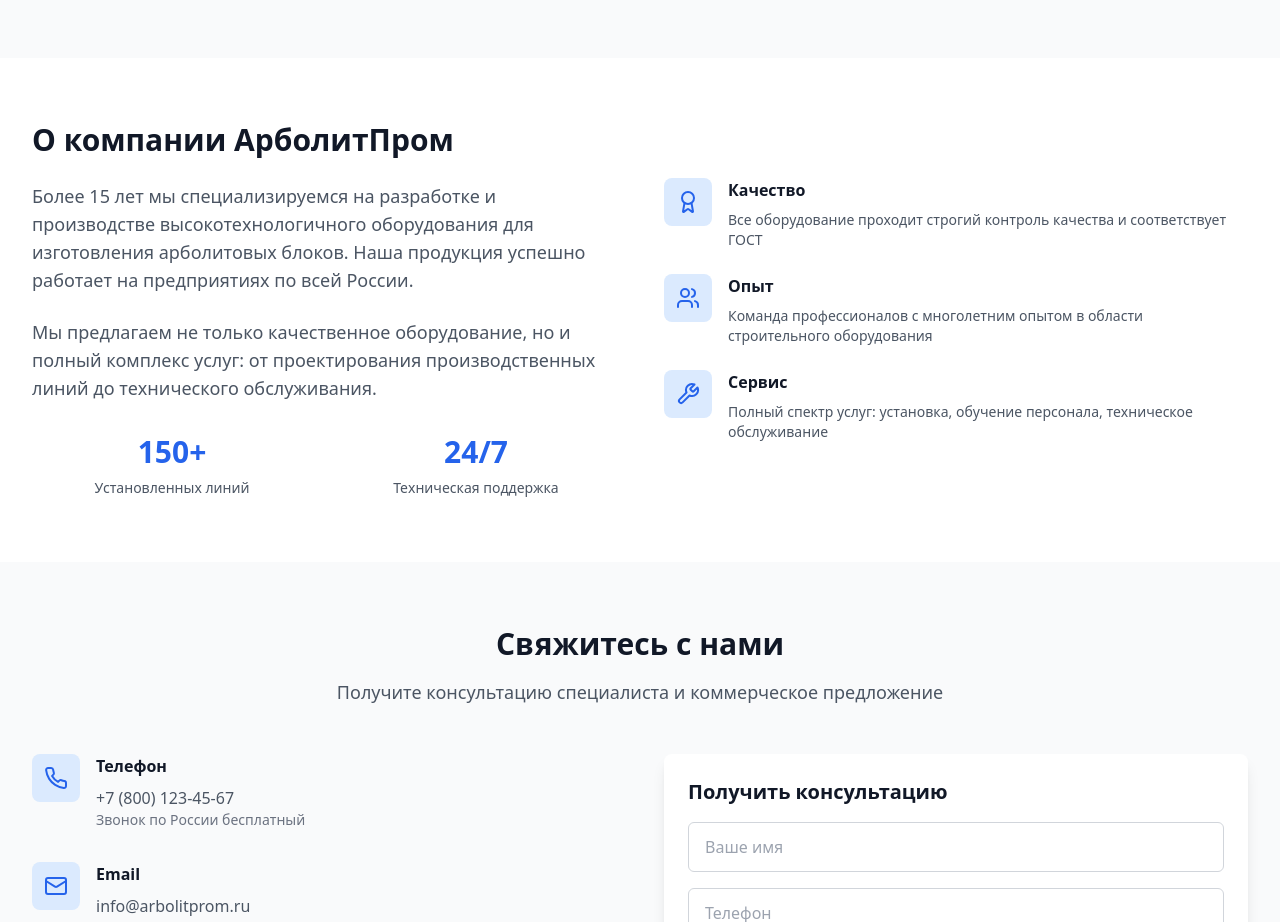
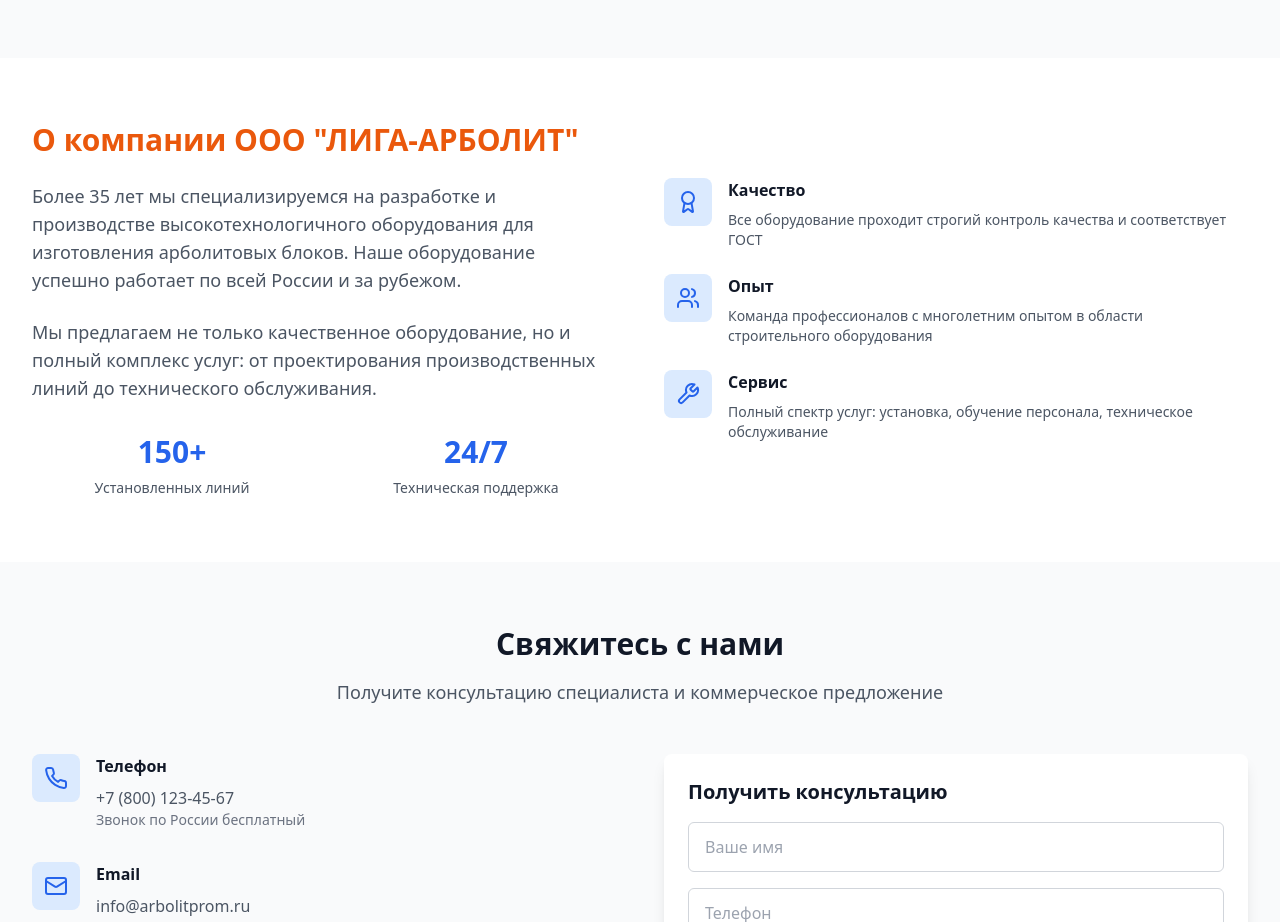
Before and after one commit to pr-poehali-dev/arboblok-sales-platform, a React (Vite) app: page / in a window 1280 px wide. Shown: the part 1460-2382 px from the top of the page. Built offline with nearby package versions, Linux system fonts and the light colour scheme.

Commit message:
Обновление 2 компонентов

```diff
--- a/src/components/AboutSection.tsx
+++ b/src/components/AboutSection.tsx
@@ -7,14 +7,14 @@ const AboutSection = () => {
       <div className="max-w-7xl mx-auto px-4 sm:px-6 lg:px-8">
         <div className="grid md:grid-cols-2 gap-12 items-center">
           <div>
-            <h2 className="text-3xl font-bold text-gray-900 mb-6">
-              О компании АрболитПром
+            <h2 className="text-3xl mb-6 font-extrabold text-orange-600">
+              О компании ООО "ЛИГА-АРБОЛИТ"
             </h2>
             <p className="text-lg text-gray-600 mb-6">
-              Более 15 лет мы специализируемся на разработке и производстве
+              Более 35 лет мы специализируемся на разработке и производстве
               высокотехнологичного оборудования для изготовления арболитовых
-              блоков. Наша продукция успешно работает на предприятиях по всей
-              России.
+              блоков. Наше оборудование успешно работает по всей России и за
+              рубежом.{" "}
             </p>
             <p className="text-lg text-gray-600 mb-8">
               Мы предлагаем не только качественное оборудование, но и полный
```
